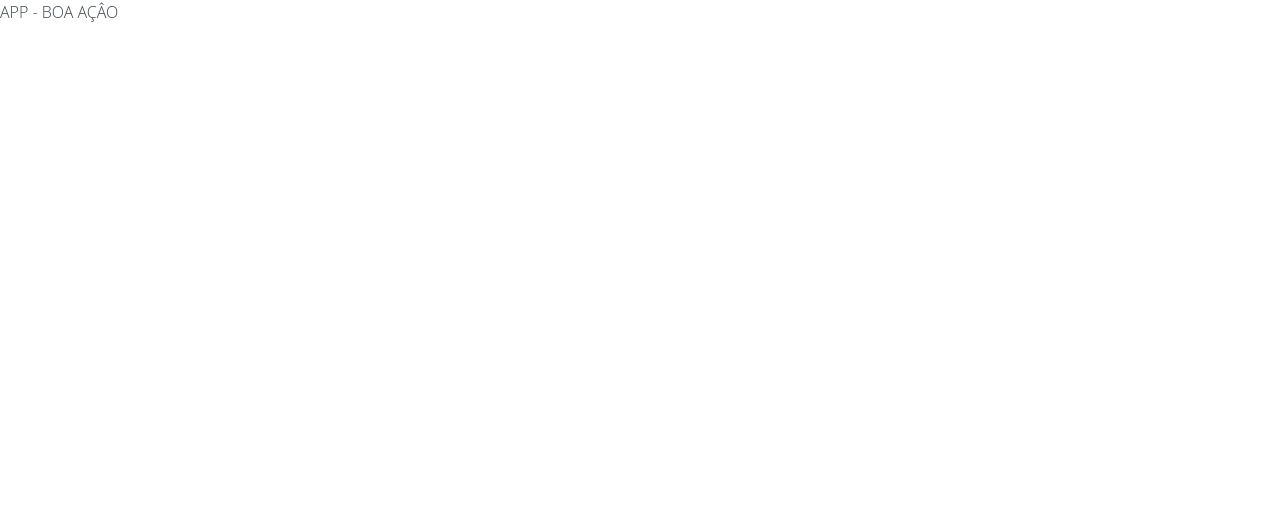
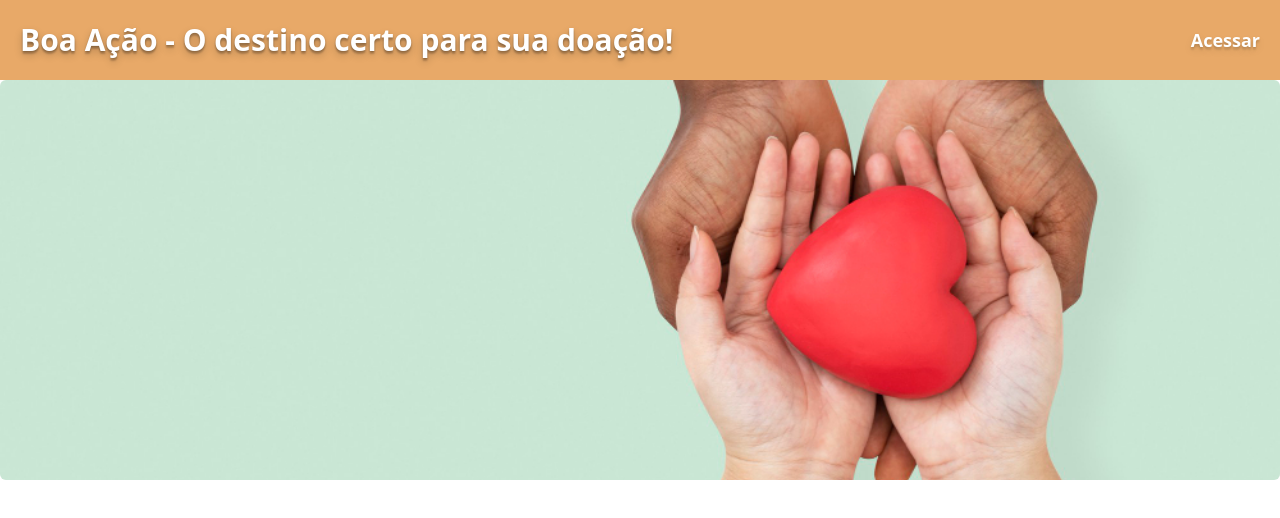
Before and after one commit to paulornr89/boa_acao_front, a React (Vite) app: page / in a window 1280 px wide. Shown: the top 518 px of the page. Built offline with nearby package versions, Linux system fonts and the light colour scheme.

Commit message:
incluído página inicial

```diff
--- a/src/pages/Home.jsx
+++ b/src/pages/Home.jsx
@@ -1,18 +1,33 @@
-import { use, useEffect } from "react";
-
+import { use, useEffect, useContext } from "react";
+import { AuthContext } from "../context/AuthContext";
+import logo from '../assets/logo/logo01.svg';
+import doacao from '../assets/home/caridade2.jpg';
+import { useNavigate, Link } from 'react-router-dom';
 
 
 
 export default function Home() {
-    // useEffect(() => {
-    //     console.log(`API URL: ${API_URL}`);
-    //     fetch(`${API_URL}/v1/itens`)
-    //     .then(response => response.json())
-    //     .then(data => data)
-    //     .catch(error => console.error('Error fetching data:', error));
-    // }, []);
+    const { logout } = useContext(AuthContext);
 
-    return <div>
-        <h1>APP - BOA AÇÂO</h1>
-    </div>
+    useEffect(() => {
+        logout();
+    }, []);
+
+    return <>
+        <header className="flex items-center justify-between bg-secundary h-20 pl-5 pr-5">
+            {/* <img className='h-15 w-15 rounded-md bg-white' src={logo}/> */}
+            <h2 className="text-3xl text-white font-bold text-shadow-lg/20">Boa Ação - O destino certo para sua doação!</h2>
+            <Link className="text-white font-bold text-lg hover:text-content text-shadow-lg" to={`/login`}>
+                Acessar
+            </Link>
+        </header>
+        <div>
+            <img
+                className='w-full h-[400px] object-cover object-center rounded-md'
+                src={doacao}
+                alt="Doação"
+            />
+
+        </div>
+    </>
 }
```
Also changed, not shown: src/assets/home/caridade2.jpg (added), 1 other file (tests, documents, lock files or other folders).
